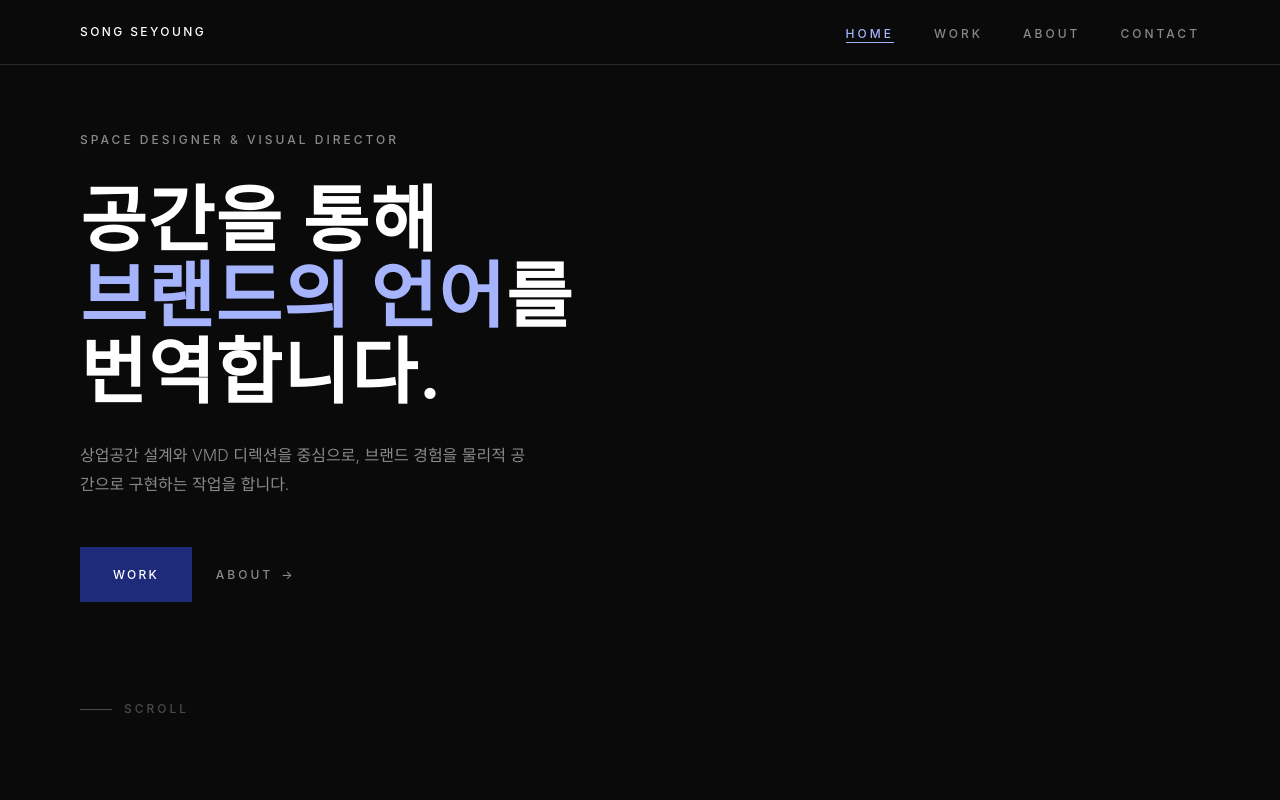
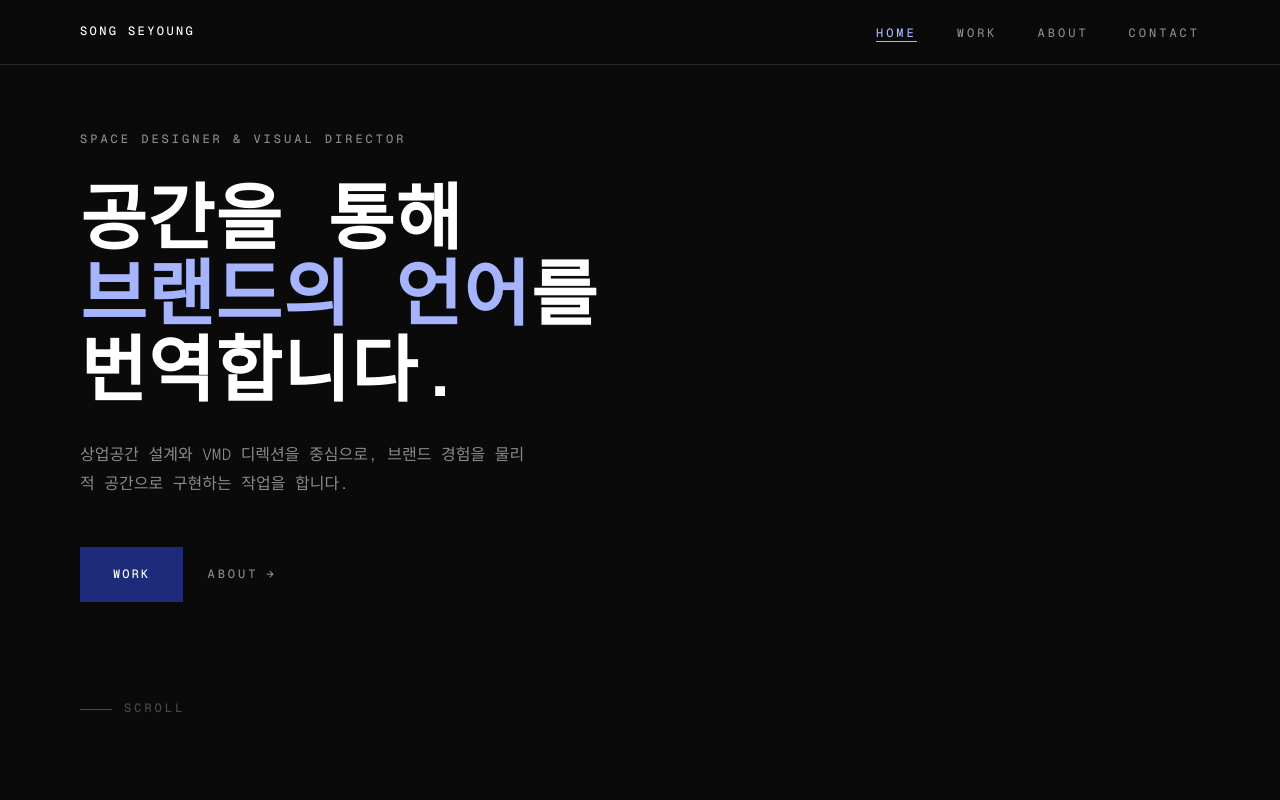
Before and after one commit to ssysje987/portfolio, a Next.js app: page / in a window 1280 px wide. Shown: the top 800 px of the page. Built offline with nearby package versions, Linux system fonts and the light colour scheme.

Commit message:
Fix local font wiring for body typography

```diff
--- a/app/globals.css
+++ b/app/globals.css
@@ -38,7 +38,7 @@ html {
 body {
   background-color: var(--bg);
   color: var(--gray-1);
-  font-family: 'Pretendard', 'Inter', sans-serif;
+  font-family: var(--font-inter), 'Pretendard', sans-serif;
   font-size: 16px;
   font-weight: 300;
   line-height: 1.8;
--- a/tailwind.config.ts
+++ b/tailwind.config.ts
@@ -30,8 +30,8 @@ const config: Config = {
 
       // ── Font Families ────────────────────────────────────────
       fontFamily: {
-        sans: ["Pretendard", "Inter", "sans-serif"],
-        inter: ["Inter", "sans-serif"],
+        sans: ["var(--font-inter)", "Pretendard", "sans-serif"],
+        inter: ["var(--font-inter)", "Pretendard", "sans-serif"],
         pretendard: ["Pretendard", "sans-serif"],
       },
 
```
